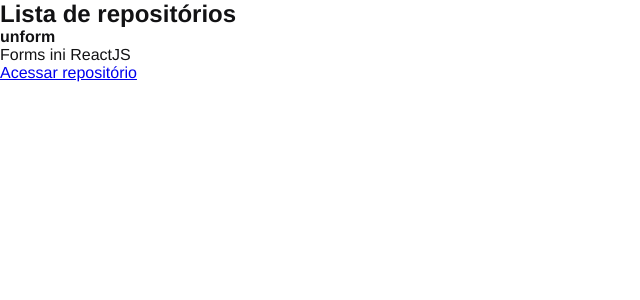
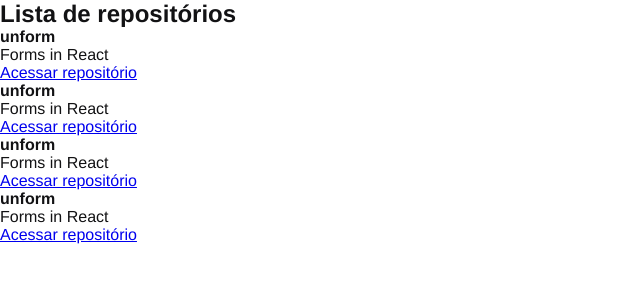
Before and after one commit to andrerson/Github-explorer, a React app: page / in a window 1280 px wide. Shown: the top 300 px of the page, without its empty margins (0-640 px from the left). Built offline with nearby package versions, Linux system fonts and the light colour scheme.

Commit message:
Propriedades no React

```diff
--- /dev/null
+++ b/src/components/RepositoryItem.jsx
@@ -0,0 +1,11 @@
+
+export function RepositoryItem(props){
+    return(
+        <li>
+            <strong>{props.repository.name ?? 'Default'}</strong>
+    <p>{props.repository.description}</p>
+
+            <a href={props.repository.link} >Acessar repositório</a>
+        </li>
+    );
+}
--- a/src/components/RepositoryList.jsx
+++ b/src/components/RepositoryList.jsx
@@ -1,15 +1,22 @@
+import { RepositoryItem } from "./RepositoryItem";
+
+
+const repository = {
+    name: 'unform',
+    description: 'Forms in React',
+    link: 'https://github.com/andrerson'
+}
+
 export function RepositoryList(){
     return (
         <section className="repository-list">
             <h1>Lista de repositórios</h1>
 
             <ul>
-                <li>
-                    <strong>unform</strong>
-                    <p>Forms ini ReactJS</p>
-
-                    <a href="#">Acessar repositório</a>
-                </li>
+                <RepositoryItem repository={repository} />
+                <RepositoryItem repository={repository} />
+                <RepositoryItem repository={repository} />
+                <RepositoryItem repository={repository} />
             </ul>
         </section>
     );
```
